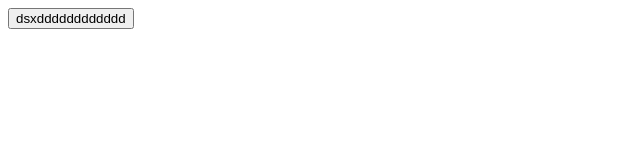
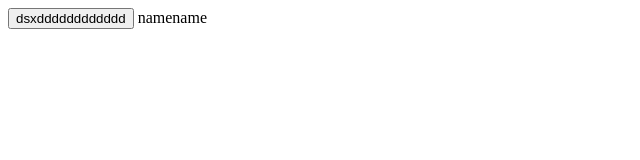
Before and after one commit to JakubLem/dev, a plain HTML site: page index.html in a window 1280 px wide. Shown: the full height of the page, 0-640 px from the left. Drawn offline with Linux system fonts and the light colour scheme.

Commit message:
Update index.html

```diff
--- a/index.html
+++ b/index.html
@@ -8,7 +8,7 @@
     <button>
         dsxdddddddddddd
     </button>
-
+	namename
 
 
 </body>
```
